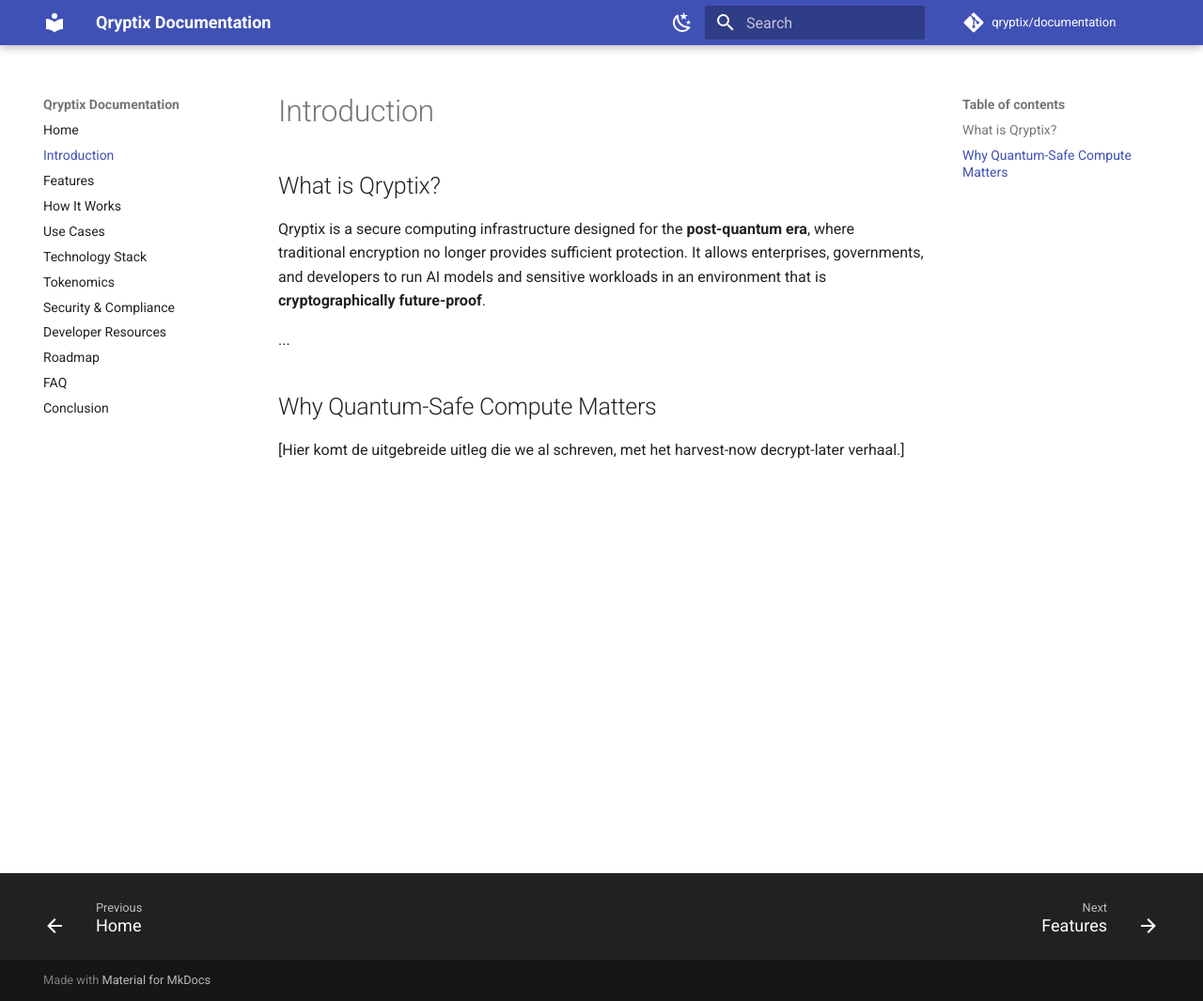
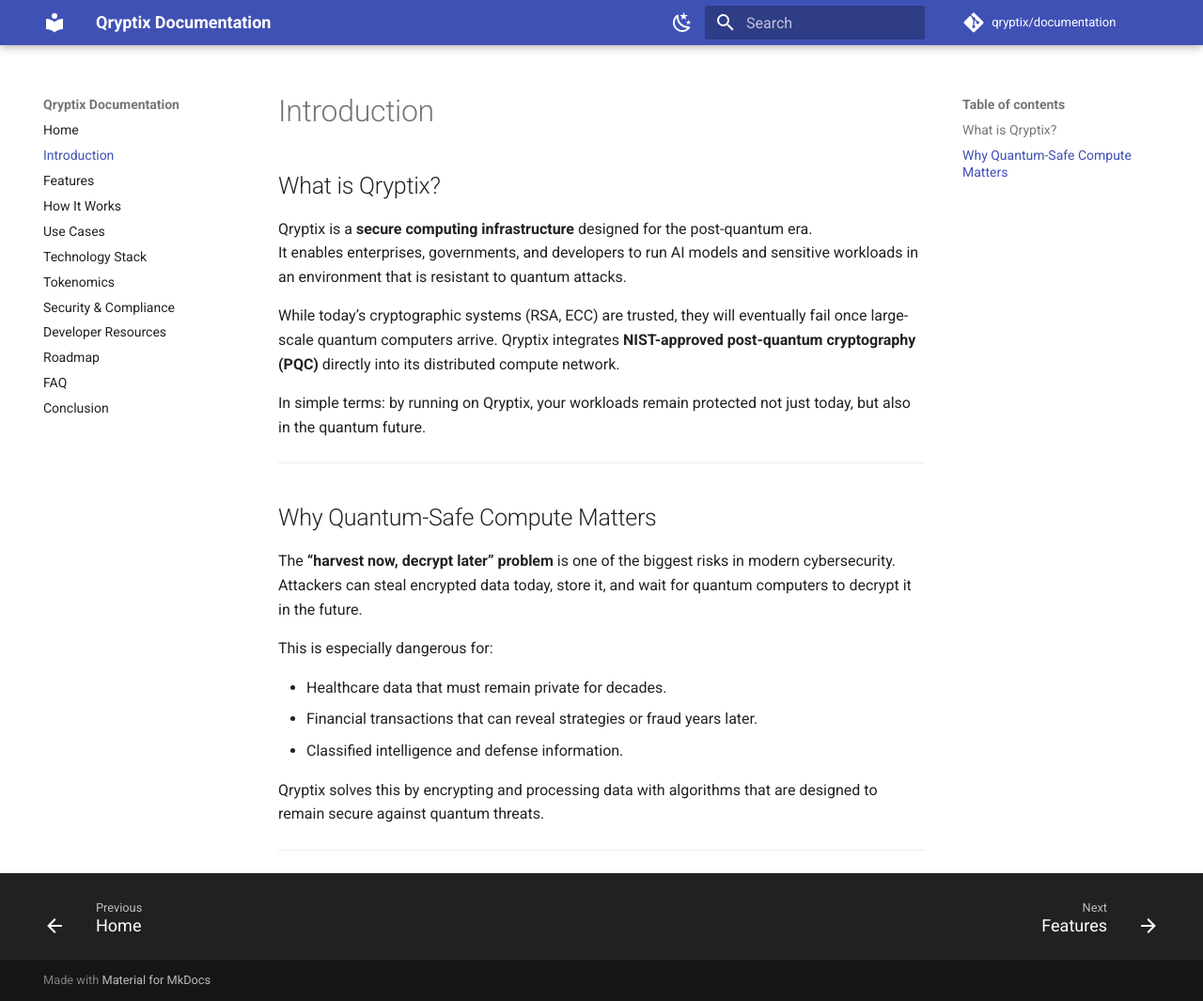
Before and after one commit to qryptix/documentation, an MkDocs documentation site: the page built from docs/introduction.md, in a window 1280 px wide and 1065 px high. Shown: the whole window at 94% size. Built offline with MkDocs 1.6.1 and Material for MkDocs 9.7.7, drawn with Linux system fonts in a browser that asks for light colours; comment, search, counter and statistics services are not loaded.

Commit message:
Update introduction.md

```diff
--- a/docs/introduction.md
+++ b/docs/introduction.md
@@ -2,9 +2,25 @@
 
 ## What is Qryptix?
 
-Qryptix is a secure computing infrastructure designed for the **post-quantum era**, where traditional encryption no longer provides sufficient protection. It allows enterprises, governments, and developers to run AI models and sensitive workloads in an environment that is **cryptographically future-proof**.
+Qryptix is a **secure computing infrastructure** designed for the post-quantum era.
+It enables enterprises, governments, and developers to run AI models and sensitive workloads in an environment that is resistant to quantum attacks.
 
-...
+While today’s cryptographic systems (RSA, ECC) are trusted, they will eventually fail once large-scale quantum computers arrive. Qryptix integrates **NIST-approved post-quantum cryptography (PQC)** directly into its distributed compute network.
+
+In simple terms: by running on Qryptix, your workloads remain protected not just today, but also in the quantum future.
+
+---
 
 ## Why Quantum-Safe Compute Matters
-[Hier komt de uitgebreide uitleg die we al schreven, met het harvest-now decrypt-later verhaal.]
+
+The **“harvest now, decrypt later” problem** is one of the biggest risks in modern cybersecurity. Attackers can steal encrypted data today, store it, and wait for quantum computers to decrypt it in the future.
+
+This is especially dangerous for:
+
+- Healthcare data that must remain private for decades.
+- Financial transactions that can reveal strategies or fraud years later.
+- Classified intelligence and defense information.
+
+Qryptix solves this by encrypting and processing data with algorithms that are designed to remain secure against quantum threats.
+
+---
```
